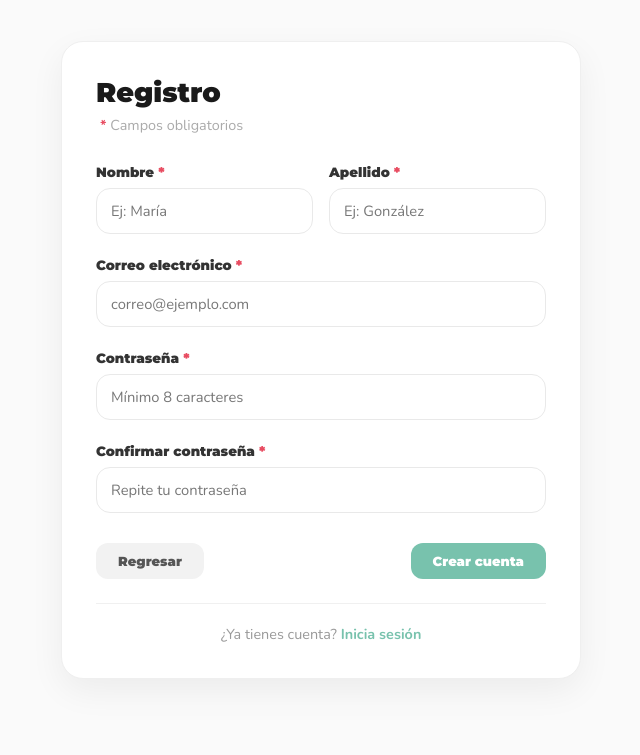
After one commit to DCC-CC4401/2026-1-CC4401-grupo-18, a Django app: page /registro/ in a window 1280 px wide. The commit adds this page. Shown: the part 289-1044 px from the top of the page, without its empty margins (319-959 px from the left). Run offline with Django 5.2, Linux system fonts and the light colour scheme.

Commit message:
feat: agrega sistema de cuentas de vendedores

```diff
--- a/CompraVentasProject/CompraVentasProject/settings.py
+++ b/CompraVentasProject/CompraVentasProject/settings.py
@@ -129,3 +129,7 @@ MEDIA_ROOT = BASE_DIR
 
 # https://docs.djangoproject.com/en/6.0/ref/settings/#media-url
 MEDIA_URL = "/media/"
+
+# Authentication
+LOGIN_URL = "/login/"
+LOGIN_REDIRECT_URL = "/publicaciones/"
--- a/CompraVentasProject/publicaciones/forms.py
+++ b/CompraVentasProject/publicaciones/forms.py
@@ -1,5 +1,110 @@
 from django import forms
+from django.contrib.auth.models import User
 from .models import Publicacion
+
+
+class RegistroForm(forms.Form):
+    """Formulario de registro de usuario.
+
+    Campos: nombre, apellido, correo electrónico, contraseña y confirmación.
+    Utiliza el modelo User de Django para almacenar los usuarios registrados.
+    """
+
+    first_name = forms.CharField(
+        max_length=30,
+        label="Nombre",
+        widget=forms.TextInput(attrs={
+            "class": "form-control",
+            "placeholder": "Ej: María",
+        }),
+    )
+    last_name = forms.CharField(
+        max_length=30,
+        label="Apellido",
+        widget=forms.TextInput(attrs={
+            "class": "form-control",
+            "placeholder": "Ej: González",
+        }),
+    )
+    email = forms.EmailField(
+        label="Correo electrónico",
+        widget=forms.EmailInput(attrs={
+            "class": "form-control",
+            "placeholder": "correo@ejemplo.com",
+        }),
+    )
+    password1 = forms.CharField(
+        label="Contraseña",
+        widget=forms.PasswordInput(attrs={
+            "class": "form-control",
+            "placeholder": "Mínimo 8 caracteres",
+        }),
+    )
+    password2 = forms.CharField(
+        label="Confirmar contraseña",
+        widget=forms.PasswordInput(attrs={
+            "class": "form-control",
+            "placeholder": "Repite tu contraseña",
+        }),
+    )
+
+    def clean_email(self):
+        email = self.cleaned_data["email"].strip().lower()
+        if User.objects.filter(email=email).exists():
+            raise forms.ValidationError(
+                "Ya existe una cuenta registrada con este correo electrónico."
+            )
+        return email
+
+    def clean(self):
+        cleaned_data = super().clean()
+        p1 = cleaned_data.get("password1")
+        p2 = cleaned_data.get("password2")
+
+        if p1 and p2 and p1 != p2:
+            raise forms.ValidationError("Las contraseñas no coinciden.")
+
+        if p1 and len(p1) < 8:
+            self.add_error(
+                "password1",
+                "La contraseña debe tener al menos 8 caracteres.",
+            )
+
+        return cleaned_data
+
+    def save(self):
+        """Crea y retorna un nuevo usuario con los datos del formulario."""
+        data = self.cleaned_data
+        user = User.objects.create_user(
+            username=data["email"],
+            email=data["email"],
+            password=data["password1"],
+            first_name=data["first_name"],
+            last_name=data["last_name"],
+        )
+        return user
+
+
+class LoginForm(forms.Form):
+    """Formulario de inicio de sesión.
+
+    Valida el correo electrónico y la contraseña del usuario.
+    """
+
+    username = forms.EmailField(
+        label="Correo electrónico",
+        widget=forms.EmailInput(attrs={
+            "class": "form-control",
+            "placeholder": "correo@ejemplo.com",
+        }),
+    )
+    password = forms.CharField(
+        label="Contraseña",
+        widget=forms.PasswordInput(attrs={
+            "class": "form-control",
+            "placeholder": "Tu contraseña",
+        }),
+    )
 
 
 class PublicacionForm(forms.ModelForm):
--- a/CompraVentasProject/publicaciones/static/styles.css
+++ b/CompraVentasProject/publicaciones/static/styles.css
@@ -1131,3 +1131,169 @@ button {
     bottom: 22px;
   }
 }
+
+/* -------- AUTENTICACIÓN: NAVBAR -------- */
+
+.btn-auth-nav {
+  font-family: 'Montserrat', sans-serif;
+  font-weight: 800;
+  font-size: 0.78rem;
+  padding: 7px 18px;
+  border-radius: 50px;
+  border: 1.5px solid rgba(255, 255, 255, 0.55);
+  color: #fff;
+  background: rgba(255, 255, 255, 0.12);
+  backdrop-filter: blur(6px);
+  transition: all 0.22s;
+  white-space: nowrap;
+}
+
+.btn-auth-nav:hover {
+  background: rgba(255, 255, 255, 0.25);
+  border-color: rgba(255, 255, 255, 0.8);
+  color: #fff;
+  transform: translateY(-1px);
+}
+
+.btn-registro-nav {
+  background: #78c2ad;
+  color: #fff;
+  border-color: #78c2ad;
+}
+
+.btn-registro-nav:hover {
+  background: #56cc9d;
+  color: #fff;
+  border-color: #56cc9d;
+}
+
+.btn-logout-nav {
+  background: rgba(255, 255, 255, 0.08);
+  border-color: rgba(255, 255, 255, 0.35);
+  font-size: 0.72rem;
+  padding: 5px 14px;
+}
+
+.btn-logout-nav:hover {
+  background: rgba(232, 76, 97, 0.8);
+  border-color: rgba(232, 76, 97, 0.9);
+  color: #fff;
+}
+
+.nav-user-area {
+  display: flex;
+  align-items: center;
+  gap: 10px;
+}
+
+.nav-user-name {
+  color: rgba(255, 255, 255, 0.9);
+  font-family: 'Nunito', sans-serif;
+  font-weight: 700;
+  font-size: 0.85rem;
+  white-space: nowrap;
+}
+
+.nav-icons {
+  display: flex;
+  gap: 12px;
+  align-items: center;
+}
+
+/* -------- AUTENTICACIÓN: FORMULARIOS -------- */
+
+.auth-hero {
+  height: 36vh;
+  min-height: 280px;
+}
+
+.auth-form-card {
+  max-width: 520px;
+}
+
+.form-row-double {
+  display: grid;
+  grid-template-columns: 1fr 1fr;
+  gap: 16px;
+}
+
+.auth-alt-link {
+  text-align: center;
+  margin-top: 24px;
+  padding-top: 20px;
+  border-top: 1.5px solid #f0f0f0;
+  color: #999;
+  font-size: 0.9rem;
+}
+
+.auth-alt-link a {
+  color: #78c2ad;
+  font-weight: 800;
+  transition: color 0.2s;
+}
+
+.auth-alt-link a:hover {
+  color: #56cc9d;
+}
+
+.alerta-exito {
+  background: #e4f3ef;
+  color: #2d7a5f;
+  border-radius: 14px;
+  padding: 12px 14px;
+  margin-bottom: 20px;
+  font-weight: 700;
+}
+
+.alerta-toast {
+  margin: 0;
+  padding: 14px 48px;
+  border-radius: 0;
+  text-align: center;
+  animation: toastFadeOut 5s ease forwards;
+}
+
+@keyframes toastFadeOut {
+  0%, 70% {
+    opacity: 1;
+  }
+  100% {
+    opacity: 0;
+    height: 0;
+    padding: 0;
+    margin: 0;
+    overflow: hidden;
+  }
+}
+
+/* -------- RESPONSIVE AUTENTICACIÓN -------- */
+
+@media (max-width: 768px) {
+  .nav-icons {
+    gap: 8px;
+  }
+
+  .btn-auth-nav {
+    font-size: 0.7rem;
+    padding: 5px 12px;
+  }
+
+  .nav-user-name {
+    display: none;
+  }
+
+  .form-row-double {
+    grid-template-columns: 1fr;
+    gap: 0;
+  }
+
+  .auth-form-card {
+    max-width: 100%;
+  }
+}
+
+@media (max-width: 520px) {
+  .auth-hero {
+    min-height: 240px;
+  }
+}
--- a/CompraVentasProject/publicaciones/templates/publicaciones/publicar.html
+++ b/CompraVentasProject/publicaciones/templates/publicaciones/publicar.html
@@ -24,6 +24,12 @@
 
       <div class="nav-icons">
         <a href="{% url 'publicaciones' %}#publicaciones" title="Volver">←</a>
+        {% if user.is_authenticated %}
+          <div class="nav-user-area">
+            <span class="nav-user-name">{{ user.first_name }}</span>
+            <a href="{% url 'logout' %}" class="btn-auth-nav btn-logout-nav" title="Cerrar sesión">Salir</a>
+          </div>
+        {% endif %}
       </div>
     </nav>
 
--- /dev/null
+++ b/CompraVentasProject/publicaciones/templates/publicaciones/registro.html
@@ -0,0 +1,130 @@
+{% load static %}
+<!DOCTYPE html>
+
+<html>
+<head>
+  <meta charset="UTF-8">
+  <title>Registro — FCFM Market</title>
+
+  <link rel="stylesheet" href="{% static 'styles.css' %}">
+  <link href="https://fonts.googleapis.com/css2?family=Montserrat:ital,wght@0,400;0,700;0,900;1,400&family=Nunito:wght@400;600;700&display=swap" rel="stylesheet">
+</head>
+
+<body class="publicar-body">
+
+  <section class="publicar-hero auth-hero">
+    <nav class="top-nav">
+      <a href="{% url 'publicaciones' %}" class="nav-brand">FCFM Market</a>
+
+      <ul class="nav-links">
+        <li><a href="{% url 'publicaciones' %}#inicio">Inicio</a></li>
+        <li><a href="{% url 'publicaciones' %}#publicaciones">Publicaciones</a></li>
+      </ul>
+
+      <div class="nav-icons">
+        <a href="{% url 'login' %}" class="btn-auth-nav">Iniciar sesión</a>
+      </div>
+    </nav>
+
+    <div class="publicar-hero-content">
+      <div class="hero-tag">✦ Únete a la comunidad</div>
+      <h1>Crear cuenta</h1>
+      <p>Regístrate para publicar y vender en FCFM Market.</p>
+    </div>
+  </section>
+
+  <main class="publicar-section">
+    <form id="form-registro" class="form-card auth-form-card" method="post" novalidate>
+      {% csrf_token %}
+
+      <div class="form-header">
+        <h2>Registro</h2>
+        <p><span class="asterisco-obligatorio">*</span> Campos obligatorios</p>
+      </div>
+
+      {% if form.non_field_errors %}
+        <div class="alerta-error">
+          {% for error in form.non_field_errors %}
+            <p>{{ error }}</p>
+          {% endfor %}
+        </div>
+      {% endif %}
+
+      <div class="form-row-double">
+        <div class="form-field">
+          <label for="id_first_name">
+            Nombre<span class="asterisco-obligatorio">*</span>
+          </label>
+          <input type="text" name="first_name" id="id_first_name"
+                 class="form-control" placeholder="Ej: María"
+                 value="{{ form.first_name.value|default:'' }}" required>
+          {% for error in form.first_name.errors %}
+            <div class="error-campo">{{ error }}</div>
+          {% endfor %}
+        </div>
+
+        <div class="form-field">
+          <label for="id_last_name">
+            Apellido<span class="asterisco-obligatorio">*</span>
+          </label>
+          <input type="text" name="last_name" id="id_last_name"
+                 class="form-control" placeholder="Ej: González"
+                 value="{{ form.last_name.value|default:'' }}" required>
+          {% for error in form.last_name.errors %}
+            <div class="error-campo">{{ error }}</div>
+          {% endfor %}
+        </div>
+      </div>
+
+      <div class="form-field">
+        <label for="id_email">
+          Correo electrónico<span class="asterisco-obligatorio">*</span>
+        </label>
+        <input type="email" name="email" id="id_email"
+               class="form-control" placeholder="correo@ejemplo.com"
+               value="{{ form.email.value|default:'' }}" required>
+        {% for error in form.email.errors %}
+          <div class="error-campo">{{ error }}</div>
+        {% endfor %}
+      </div>
+
+      <div class="form-field">
+        <label for="id_password1">
+          Contraseña<span class="asterisco-obligatorio">*</span>
+        </label>
+        <input type="password" name="password1" id="id_password1"
+               class="form-control" placeholder="Mínimo 8 caracteres" required>
+        {% for error in form.password1.errors %}
+          <div class="error-campo">{{ error }}</div>
+        {% endfor %}
+      </div>
+
+      <div class="form-field">
+        <label for="id_password2">
+          Confirmar contraseña<span class="asterisco-obligatorio">*</span>
+        </label>
+        <input type="password" name="password2" id="id_password2"
+               class="form-control" placeholder="Repite tu contraseña" required>
+        {% for error in form.password2.errors %}
+          <div class="error-campo">{{ error }}</div>
+        {% endfor %}
+      </div>
+
+      <div class="form-actions">
+        <a href="{% url 'publicaciones' %}" class="btn-secundario">
+          Regresar
+        </a>
+
+        <button type="submit" class="btn-principal">
+          Crear cuenta
+        </button>
+      </div>
+
+      <div class="auth-alt-link">
+        ¿Ya tienes cuenta? <a href="{% url 'login' %}">Inicia sesión</a>
+      </div>
+    </form>
+  </main>
+
+</body>
+</html>
--- a/CompraVentasProject/publicaciones/urls.py
+++ b/CompraVentasProject/publicaciones/urls.py
@@ -7,4 +7,7 @@ urlpatterns = [
     path("publicaciones/", views.publicaciones, name="publicaciones"),
     path("buscar/", views.buscar, name="buscar"),
     path("publicar/", views.publicar, name="publicar"),
+    path("registro/", views.registro, name="registro"),
+    path("login/", views.iniciar_sesion, name="login"),
+    path("logout/", views.cerrar_sesion, name="logout"),
 ]
--- a/CompraVentasProject/publicaciones/views.py
+++ b/CompraVentasProject/publicaciones/views.py
@@ -3,18 +3,24 @@
 Contiene las vistas que manejan las páginas principales de la plataforma:
 - `publicaciones`: página principal con listado de publicaciones y filtro por categoría.
 - `buscar`: página de búsqueda de productos o servicios.
-- `publicar`: formulario para crear una nueva publicación.
+- `publicar`: formulario para crear una nueva publicación (requiere autenticación).
+- `registro`: formulario de registro de nuevos usuarios.
+- `iniciar_sesion`: formulario de inicio de sesión.
+- `cerrar_sesion`: cierre de sesión del usuario autenticado.
 
 Cada vista solo responde a los métodos HTTP que tiene definidos, tales como:
-- GET: `publicaciones`, `buscar`, `publicar`
-- POST:`publicar`
+- GET: `publicaciones`, `buscar`, `publicar`, `registro`, `iniciar_sesion`
+- POST: `publicar`, `registro`, `iniciar_sesion`, `cerrar_sesion`
 
 Si llega cualquier otro método, la vista lo ignora y retorna None.
 """
+from django.contrib import messages
+from django.contrib.auth import authenticate, login, logout
+from django.contrib.auth.decorators import login_required
 from django.db.models import Q
 from django.shortcuts import redirect, render
 
-from publicaciones.forms import PublicacionForm
+from publicaciones.forms import LoginForm, PublicacionForm, RegistroForm
 from publicaciones.models import Categoria, Publicacion
 
 
@@ -127,6 +133,9 @@ def buscar(request):
 def publicar(request):
     """Permite crear una nueva publicación en la plataforma.
 
+    Requiere que el usuario esté autenticado. Si no lo está, redirige
+    a la página de inicio de sesión.
+
     - En GET: muestra el formulario vacío para ingresar los datos del producto.
     - En POST: valida y guarda la nueva publicación. Si el formulario es válido,
       redirige a la página principal. Si no, vuelve a mostrar el formulario con
@@ -147,6 +156,9 @@ def publicar(request):
         Retorna None si el método HTTP no es GET ni POST.
 
     """
+    if not request.user.is_authenticated:
+        return redirect("login")
+
     if request.method == "POST":
         # Inicializar el formulario con los datos enviados, incluyendo archivos (imagen)
         form_publicacion = PublicacionForm(request.POST, request.FILES)
@@ -178,3 +190,104 @@ def publicar(request):
             {"form_publicacion": form_publicacion},
         )
     return None
+
+
+def registro(request):
+    """Muestra y procesa el formulario de registro de nuevos usuarios.
+
+    - En GET: muestra el formulario de registro vacío.
+    - En POST: valida los datos ingresados. Si son válidos, crea el usuario,
+      inicia sesión automáticamente y redirige a la página principal.
+      Si no son válidos, vuelve a mostrar el formulario con los errores.
+
+    Args:
+        request: Objeto HttpRequest de Django.
+
+    Returns:
+        GET: HttpResponse con el template 'publicaciones/registro.html'.
+        POST válido: Redirige a la vista 'publicaciones'.
+        POST inválido: HttpResponse con el formulario y errores de validación.
+    """
+    if request.user.is_authenticated:
+        return redirect("publicaciones")
+
+    if request.method == "POST":
+        form = RegistroForm(request.POST)
+        if form.is_valid():
+            user = form.save()
+            login(request, user)
+            messages.success(request, "¡Cuenta creada exitosamente! Bienvenido/a.")
+            return redirect("publicaciones")
+        return render(
+            request,
+            "publicaciones/registro.html",
+            {"form": form},
+        )
+
+    if request.method == "GET":
+        form = RegistroForm()
+        return render(
+            request,
+            "publicaciones/registro.html",
+            {"form": form},
+        )
+    return None
+
+
+def iniciar_sesion(request):
+    """Muestra y procesa el formulario de inicio de sesión.
+
+    - En GET: muestra el formulario de login vacío.
+    - En POST: valida las credenciales. Si son correctas, inicia sesión
+      y redirige a la página principal. Si no, muestra un error.
+
+    Args:
+        request: Objeto HttpRequest de Django.
+
+    Returns:
+        GET: HttpResponse con el template 'publicaciones/login.html'.
+        POST válido: Redirige a la vista 'publicaciones'.
+        POST inválido: HttpResponse con el formulario y errores.
+    """
+    if request.user.is_authenticated:
+        return redirect("publicaciones")
+
+    if request.method == "POST":
+        form = LoginForm(request.POST)
+        if form.is_valid():
+            email = form.cleaned_data["username"]
+            password = form.cleaned_data["password"]
+            # Django usa username para autenticar; en nuestro caso username = email
+            user = authenticate(request, username=email, password=password)
+            if user is not None:
+                login(request, user)
+                return redirect("publicaciones")
+            else:
+                form.add_error(None, "Correo o contraseña incorrectos.")
+        return render(
+            request,
+            "publicaciones/login.html",
+            {"form": form},
+        )
+
+    if request.method == "GET":
+        form = LoginForm()
+        return render(
+            request,
+            "publicaciones/login.html",
+            {"form": form},
+        )
+    return None
+
+
+def cerrar_sesion(request):
+    """Cierra la sesión del usuario autenticado y redirige a la página principal.
+
+    Args:
+        request: Objeto HttpRequest de Django.
+
+    Returns:
+        Redirige a la vista 'publicaciones'.
+    """
+    logout(request)
+    return redirect("publicaciones")
```
Also changed, not shown: CompraVentasProject/publicaciones/templates/publicaciones/login.html (added, +93 -0 lines), CompraVentasProject/publicaciones/templates/publicaciones/pagina_principal.html (+27 -4 lines), CompraVentasProject/db.sqlite3.
